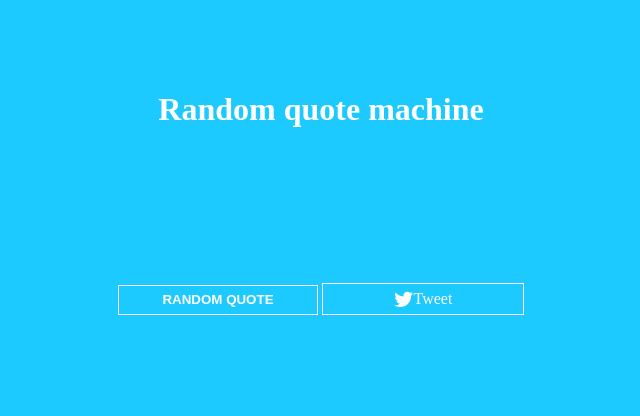
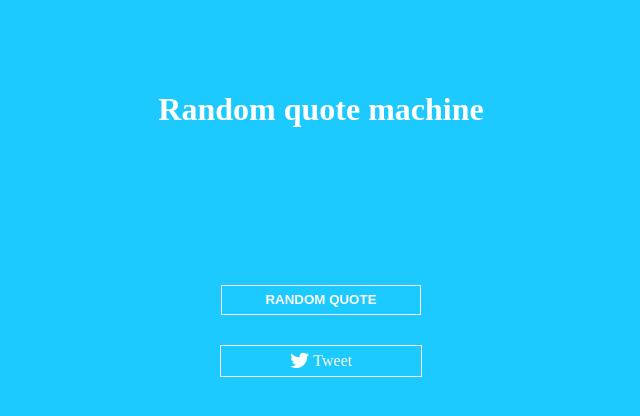
Before and after one commit to RobertBurnat/RandomQuoteMachine, a plain HTML site: page index.html in a window 1280 px wide. Shown: the whole page, without its empty margins (319-959 px from the left). Drawn offline with nearby package versions, Linux system fonts and the light colour scheme; no server answers.

Commit message:
Add class

```diff
--- a/index.html
+++ b/index.html
@@ -12,9 +12,9 @@
 			<h2 class="quote"></h2>
 			<h3 class="author"></h3>
 		</div>
-		<div>
-			<button class="trigger"> Random quote</button>
-			<a href="#" target="_blank" class="tweet"><i class="fa fa-lg fa-twitter"></i>Tweet</a>
+		<div class="content">
+			<button class="trigger"> Random quote</button><br />
+			<a href="#" target="_blank" class="tweet"><i class="fa fa-lg fa-twitter"></i> Tweet</a>
 		</div>
 		<script src="https://ajax.googleapis.com/ajax/libs/jquery/3.2.1/jquery.min.js"></script>
     	<script type="text/javascript" src="js/scripts.js"></script>
```
